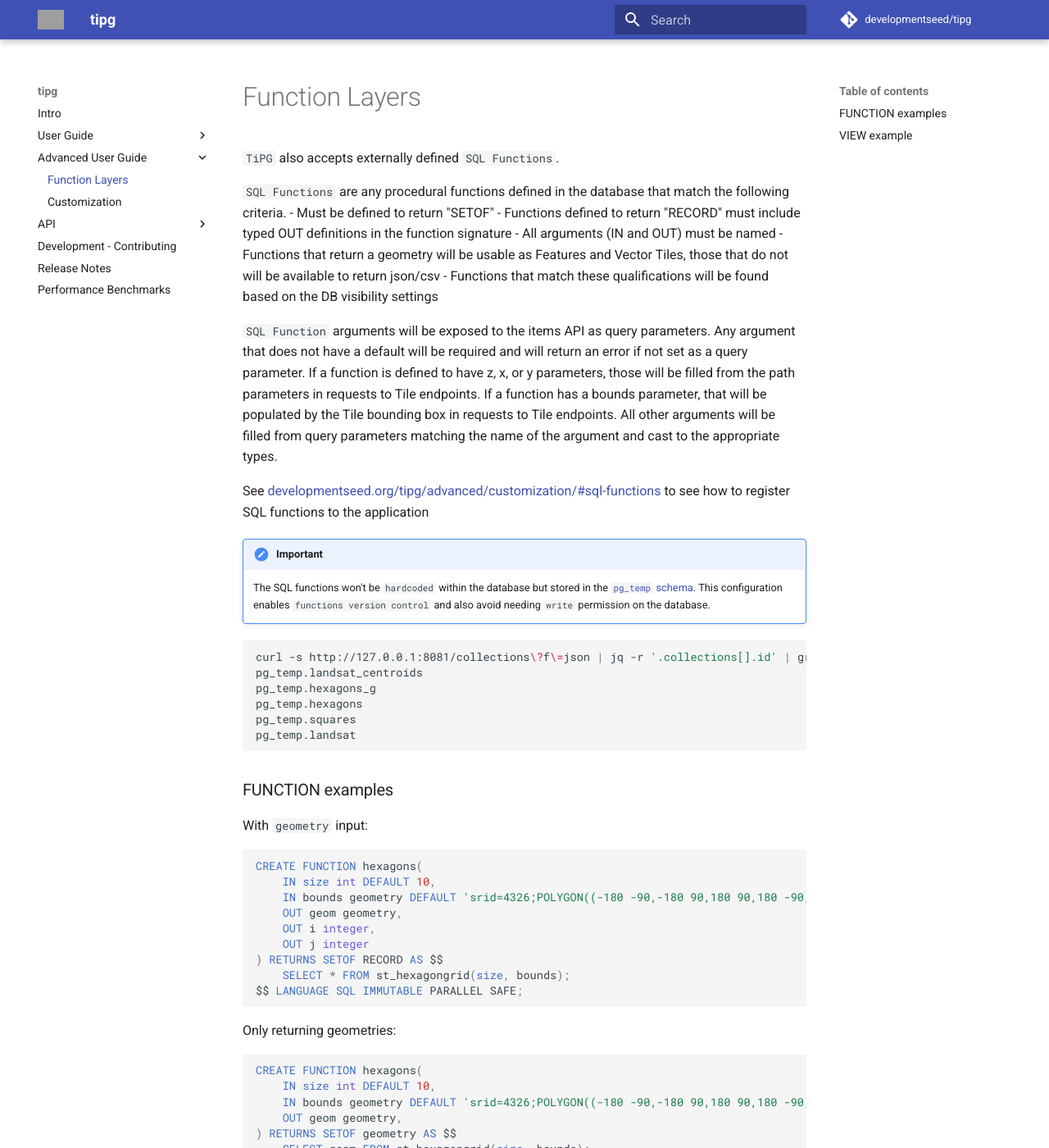
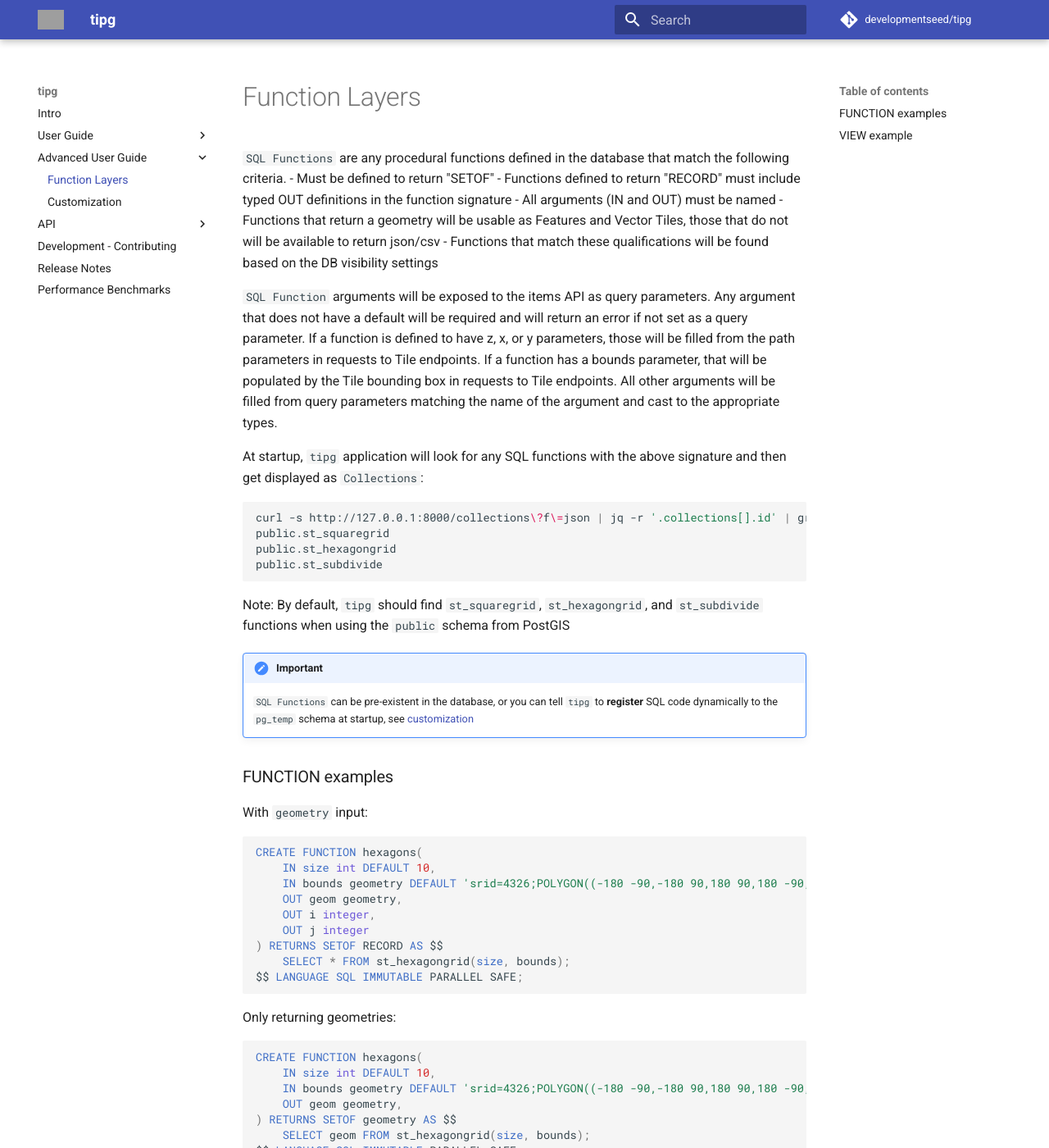
Before and after one commit to developmentseed/tipg, an MkDocs documentation site: the page built from docs/src/advanced/functions.md, in a window 1280 px wide and 1400 px high. Shown: the whole window at 82% size. Built offline with MkDocs 1.6.1 and Material for MkDocs 9.7.7, drawn with Linux system fonts in a browser that asks for light colours; comment, search, counter and statistics services are not loaded; grey boxes are pictures that could not be loaded.

Commit message:
mention that functions can be preexistent within the database

````diff
--- a/docs/src/advanced/functions.md
+++ b/docs/src/advanced/functions.md
@@ -1,6 +1,4 @@
 
-
-`TiPG` also accepts externally defined `SQL Functions`.
 
 `SQL Functions` are any procedural functions defined in the database that match the following criteria.
   - Must be defined to return "SETOF"
@@ -11,19 +9,20 @@
 
 `SQL Function` arguments will be exposed to the items API as query parameters. Any argument that does not have a default will be required and will return an error if not set as a query parameter. If a function is defined to have z, x, or y parameters, those will be filled from the path parameters in requests to Tile endpoints. If a function has a bounds parameter, that will be populated by the Tile bounding box in requests to Tile endpoints. All other arguments will be filled from query parameters matching the name of the argument and cast to the appropriate types.
 
-See https://developmentseed.org/tipg/advanced/customization/#sql-functions to see how to register SQL functions to the application
+At startup, `tipg` application will look for any SQL functions with the above signature and then get displayed as `Collections`:
+
+```bash
+curl -s http://127.0.0.1:8000/collections\?f\=json | jq -r '.collections[].id' | grep "public.st_"
+public.st_squaregrid
+public.st_hexagongrid
+public.st_subdivide
+```
+
+Note: By default, `tipg` should find `st_squaregrid`, `st_hexagongrid`, and `st_subdivide` functions when using the `public` schema from PostGIS
 
 !!! important
-    The SQL functions won't be `hardcoded` within the database but stored in the [`pg_temp` schema](https://www.postgresql.org/docs/current/runtime-config-client.html). This configuration enables `functions version control` and also avoid needing `write` permission on the database.
 
-```bash
-curl -s http://127.0.0.1:8081/collections\?f\=json | jq -r '.collections[].id' | grep "pg_temp"
-pg_temp.landsat_centroids
-pg_temp.hexagons_g
-pg_temp.hexagons
-pg_temp.squares
-pg_temp.landsat
-```
+    `SQL Functions` can be pre-existent in the database, or you can tell `tipg` to **register** SQL code dynamically to the `pg_temp` schema at startup, see [customization](/advanced/customization/#sql-functions)
 
 
 ### FUNCTION examples
````
Also changed, not shown: docs/src/advanced/customization.md (+12 -3 lines).
